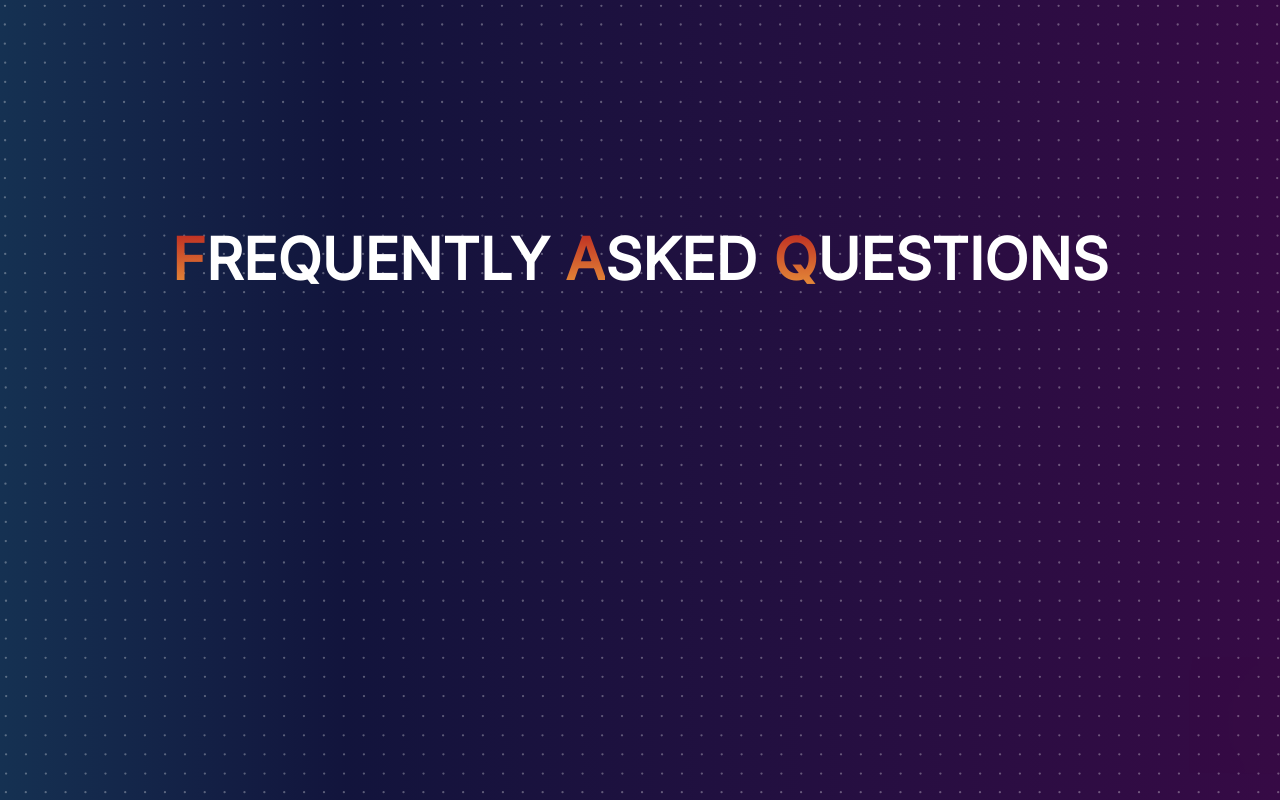
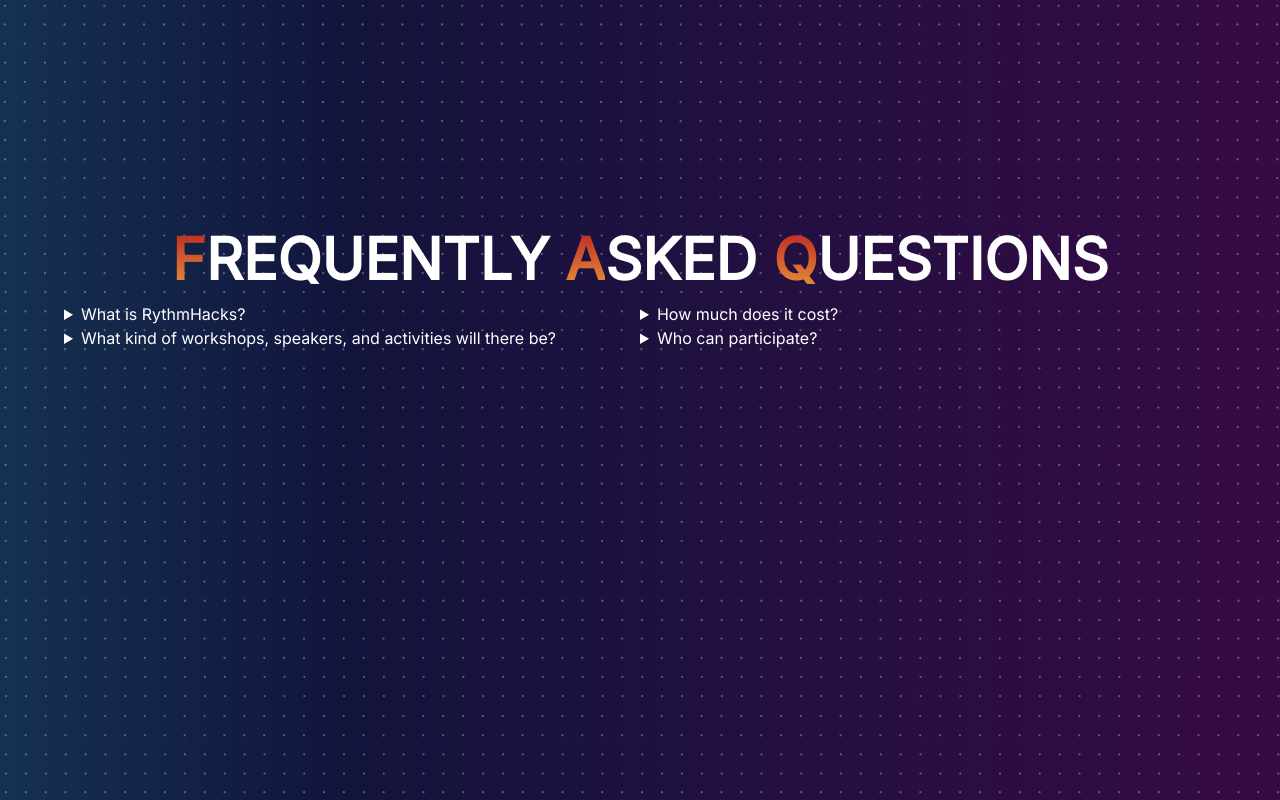
Before and after one commit to RythmHacks/2023.rythmhacks.ca, a React (Create React App) app: page / in a window 1280 px wide. Shown: the part 669-1469 px from the top of the page. Built offline with nearby package versions, Linux system fonts and the light colour scheme.

Commit message:
Add details to faq

```diff
--- a/src/components/FAQ/FAQ.jsx
+++ b/src/components/FAQ/FAQ.jsx
@@ -1,14 +1,36 @@
 import './FAQ.scss'
 
-const Hero = () => {
+const FAQ = () => {
     return (
         <div id = 'faq' class='section items-center'>
             <h2 class='mt-8 font-bold text-center'>
                 <span class='gradient-vertical'>F</span>REQUENTLY <span class='gradient-vertical'>A</span>SKED
                 {' '}<span class='gradient-vertical'>Q</span>UESTIONS
             </h2>
+            <div className='faq-content'>
+                <div className='column'>
+                    <details>
+                        <summary>What is RythmHacks?</summary>
+                        <p>RythmHacks is a hackathon.</p>
+                    </details>
+                    <details>
+                        <summary>What kind of workshops, speakers, and activities will there be?</summary>
+                        <p>TBD</p>
+                    </details>
+                </div>
+                <div className='column'>
+                    <details>
+                        <summary>How much does it cost?</summary>
+                        <p>Nothing! There is no cost to attending RythmHacks, food and accommodations will be provided during the event.</p>
+                    </details>
+                    <details>
+                        <summary>Who can participate?</summary>
+                        <p>TBD</p>
+                    </details>
+                </div>
+            </div>
         </div>
     );
 }
 
-export default Hero;
+export default FAQ;
--- a/src/components/FAQ/FAQ.scss
+++ b/src/components/FAQ/FAQ.scss
@@ -1,3 +1,7 @@
-#faq {
+.faq-content {
+  display: flex;
+}
 
+.column {
+  flex: 50%;
 }
```
